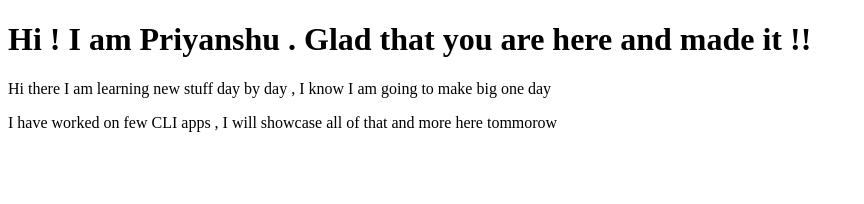
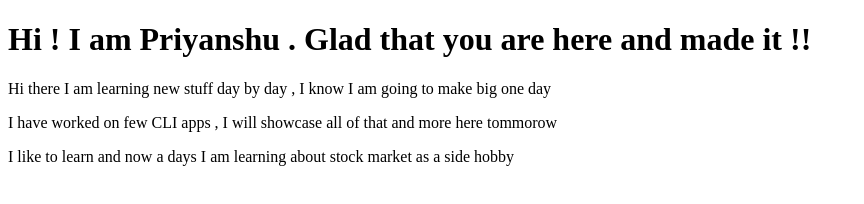
Before and after one commit to priyanshuprafful/priyanshugupta-site, a plain HTML site: page index.html in a window 1280 px wide. Shown: the whole page, without its empty margins (0-864 px from the left). Drawn offline with Linux system fonts and the light colour scheme.

Commit message:
update:- adding some hobbies
telling a little more about myself

```diff
--- a/index.html
+++ b/index.html
@@ -11,5 +11,8 @@
    <p>Hi there I am learning new stuff day by day , I know I am going to make big one day</p>
    <p>I have worked on few CLI apps , I will showcase all of that and more here tommorow </p>
 
+
+   <p>I like to learn and now a days I am learning about stock market as a side hobby</p>
+
 </body>
 </html>
```
